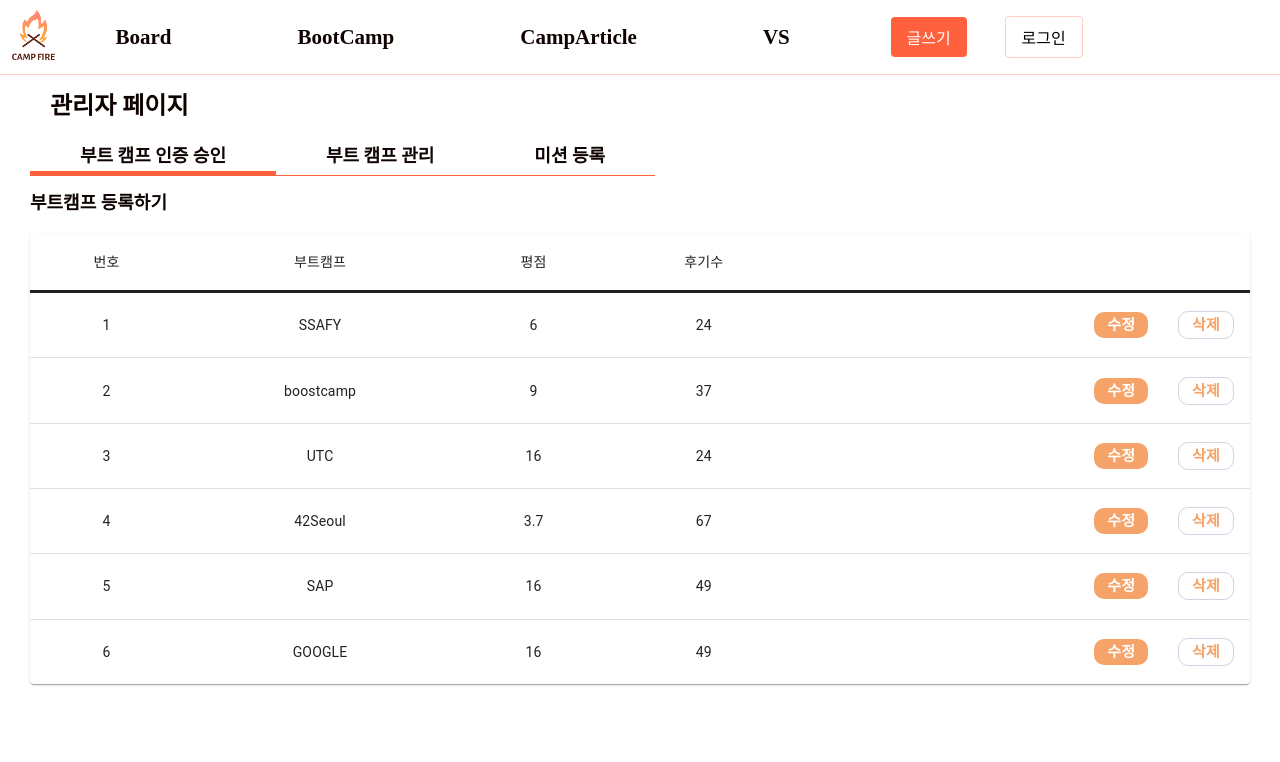
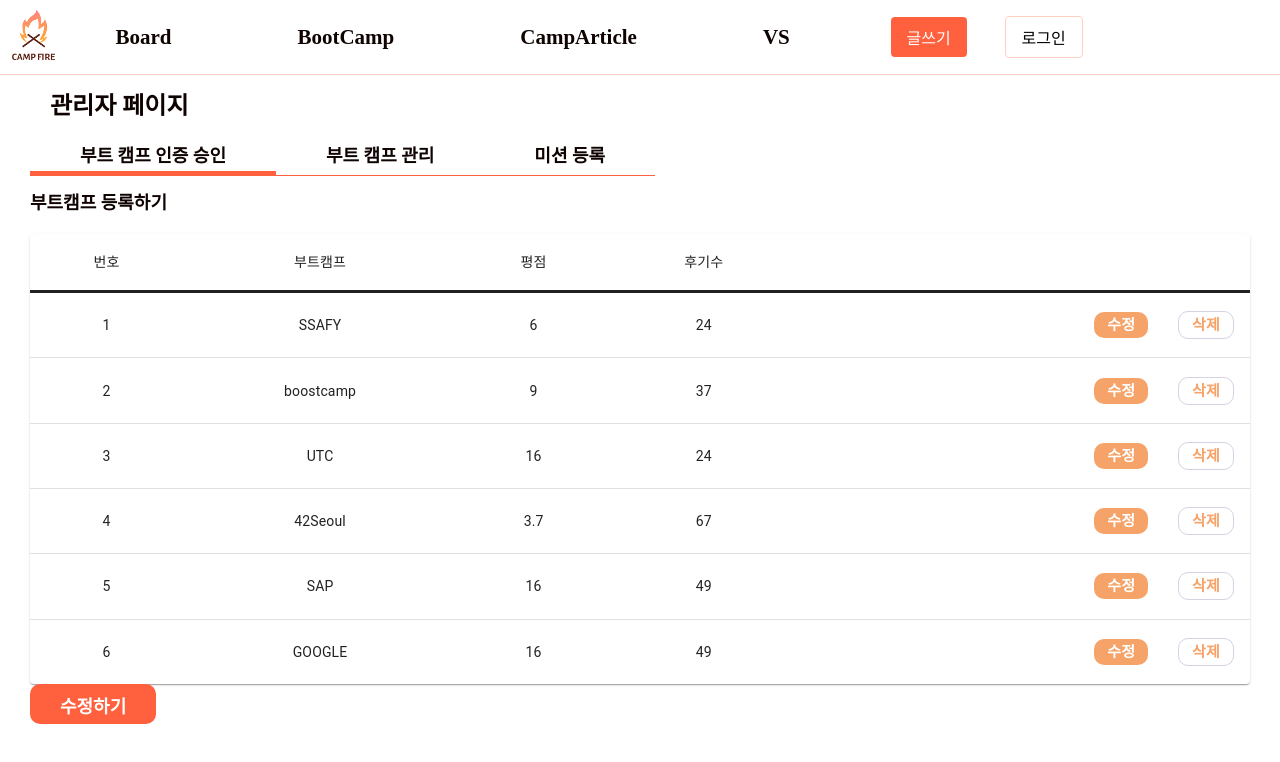
Before and after one commit to hehezune/BootCampFire-Front-end, a React (Create React App) app in the folder bootcampfire/: page /ManagerPage/Management in a window 1280 px wide. Shown: the top 762 px of the page. Built offline with nearby package versions, Linux system fonts and the light colour scheme.

Commit message:
등록 버튼 추가

```diff
--- a/bootcampfire/src/App.tsx
+++ b/bootcampfire/src/App.tsx
@@ -1,25 +1,26 @@
-import React, { useState } from 'react';
-import { Routes, Route } from 'react-router-dom';
-import BoardList from 'pages/BoardPage/BoardListPage';
-import BoardDetail from 'pages/BoardPage/BoardDetailPage';
-import BootCamp from './pages/BootCamp';
-import BoardCreate from 'pages/BoardPage/BoardCreatePage';
-import BoardModify from 'pages/BoardPage/BoardModifyPage';
-import MyPosts from 'pages/MyPage/MyPosts';
-import PersonalInfo from 'pages/MyPage/PersonalInfo';
-import VS from './pages/VSPage/VsPage';
-import MainPage from './pages/MainPage/MainPage';
-import store from './store';
-import { Provider } from 'react-redux';
-import Header from 'components/Header';
-import BootCampListDetailPage from './pages/BootCampPage/BootCampDetailPage';
-import LoginModal from 'components/Login/LoginModal';
-import ManagerPage from 'pages/ManagerPage/ManagerPage';
-import Regist from 'pages/ManagerPage/Regist';
-import Management from 'pages/ManagerPage/Management';
-import Mission from 'pages/ManagerPage/Mission';
-import LoginDataPage from 'components/Login/LoginDataPage';
-import MyPage from 'pages/MyPage/MyPage';
+import React, { useState } from "react";
+import { Routes, Route } from "react-router-dom";
+import BoardList from "pages/BoardPage/BoardListPage";
+import BoardDetail from "pages/BoardPage/BoardDetailPage";
+import BootCamp from "./pages/BootCamp";
+import BoardCreate from "pages/BoardPage/BoardCreatePage";
+import BoardModify from "pages/BoardPage/BoardModifyPage";
+import MyPosts from "pages/MyPage/MyPosts";
+import PersonalInfo from "pages/MyPage/PersonalInfo";
+import VS from "./pages/VSPage/VsPage";
+import MainPage from "./pages/MainPage/MainPage";
+import store from "./store";
+import { Provider } from "react-redux";
+import Header from "components/Header";
+import BootCampListDetailPage from "./pages/BootCampPage/BootCampDetailPage";
+import LoginModal from "components/Login/LoginModal";
+import ManagerPage from "pages/ManagerPage/ManagerPage";
+import Regist from "pages/ManagerPage/Regist";
+import Management from "pages/ManagerPage/Management";
+import Mission from "pages/ManagerPage/Mission";
+import LoginDataPage from "components/Login/LoginDataPage";
+import MyPage from "pages/MyPage/MyPage";
+import ManageCreate from "pages/ManagerPage/ManageCreate";
 
 export default function App() {
   return (
@@ -35,7 +36,10 @@
             <Route path="/BoardCreate" element={<BoardCreate />} />
             <Route path="/BootCamp" element={<BootCamp />} />
             <Route path="/src/pages/VSPage/VsPage" element={<VS />} />
-            <Route path="/bootcampdetail/:bootcampid" element={<BootCampListDetailPage />} />
+            <Route
+              path="/bootcampdetail/:bootcampid"
+              element={<BootCampListDetailPage />}
+            />
             <Route path="/BoardModify" element={<BoardModify />} />
             <Route path="/MyPage/*" element={<MyPage />}>
               <Route path="" element={<PersonalInfo />} />
@@ -44,9 +48,13 @@
             <Route path="/ManagerPage/*" element={<ManagerPage />}>
               <Route path="" element={<Regist />} />
               <Route path="Management" element={<Management />} />
+              <Route path="Management/:bootcampid" element={<ManageCreate />} />
               <Route path="Mission" element={<Mission />} />
             </Route>
-            <Route path="/bootcampdetail/:bootcampid" element={<BootCampListDetailPage />} />
+            <Route
+              path="/bootcampdetail/:bootcampid"
+              element={<BootCampListDetailPage />}
+            />
           </Routes>
         </main>
       </Provider>
--- /dev/null
+++ b/bootcampfire/src/pages/ManagerPage/ManageCreate.tsx
@@ -0,0 +1,9 @@
+const ManageCreate = () => {
+  return (
+    <div>
+      <h1></h1>
+    </div>
+  );
+};
+
+export default ManageCreate;
--- a/bootcampfire/src/pages/ManagerPage/Management.tsx
+++ b/bootcampfire/src/pages/ManagerPage/Management.tsx
@@ -1,11 +1,21 @@
-import { Bold18px } from 'components/Board/styled';
-import ManageTable from 'components/Manager/ManageTable';
+import { Bold18px, StrongBtn } from "components/Board/styled";
+import ManageTable from "components/Manager/ManageTable";
+import { useNavigate } from "react-router-dom";
 
 export default function Managements() {
+  const navigate = useNavigate();
+  const openManageCreate = () => {
+    navigate(":bootcampid");
+  };
   return (
     <div>
-      <Bold18px style={{ marginTop: '20px', marginBottom: '20px' }}>부트캠프 등록하기</Bold18px>
+      <Bold18px style={{ marginTop: "20px", marginBottom: "20px" }}>
+        부트캠프 등록하기
+      </Bold18px>
       <ManageTable></ManageTable>
+      <StrongBtn type="first" onClick={openManageCreate}>
+        수정하기
+      </StrongBtn>
     </div>
   );
 }
```
